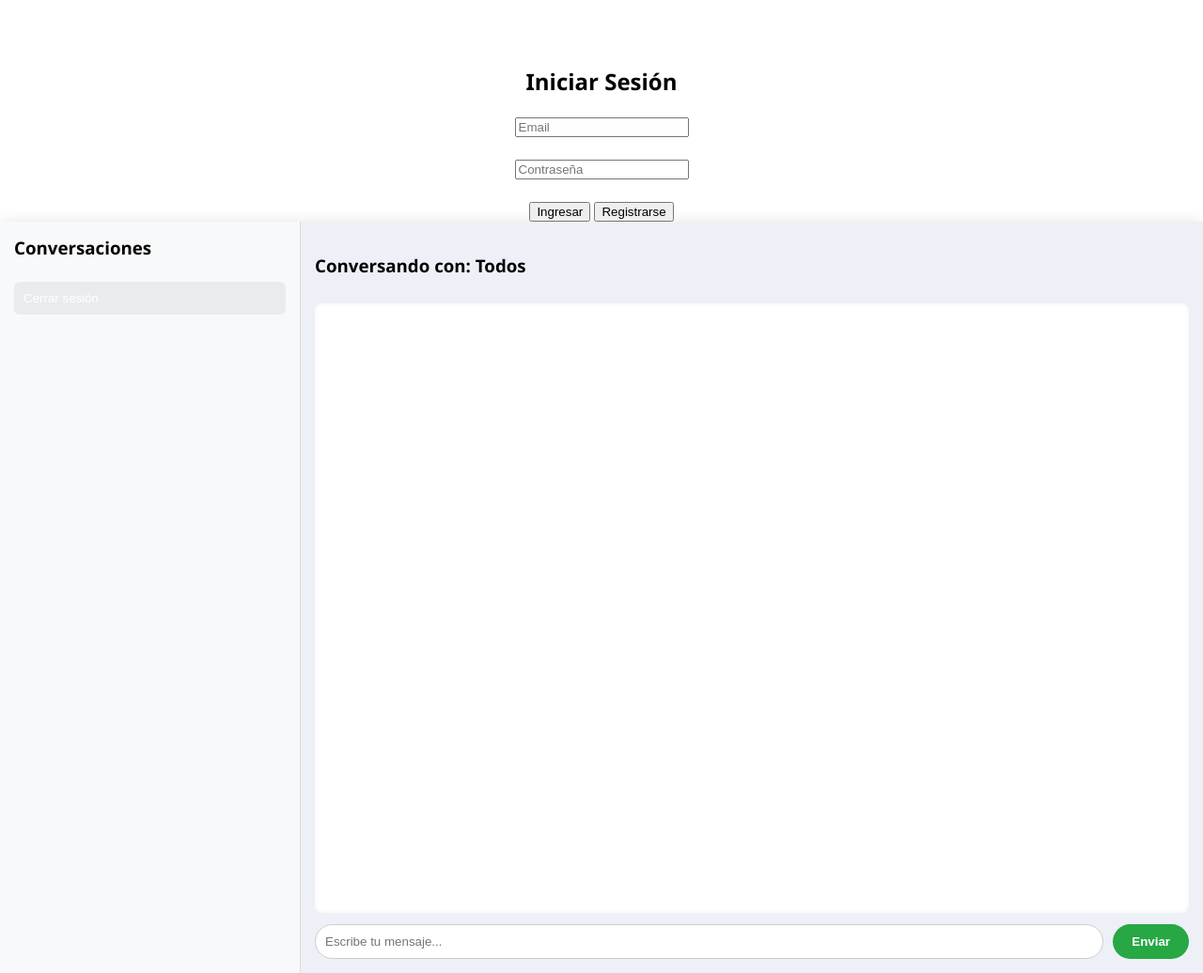
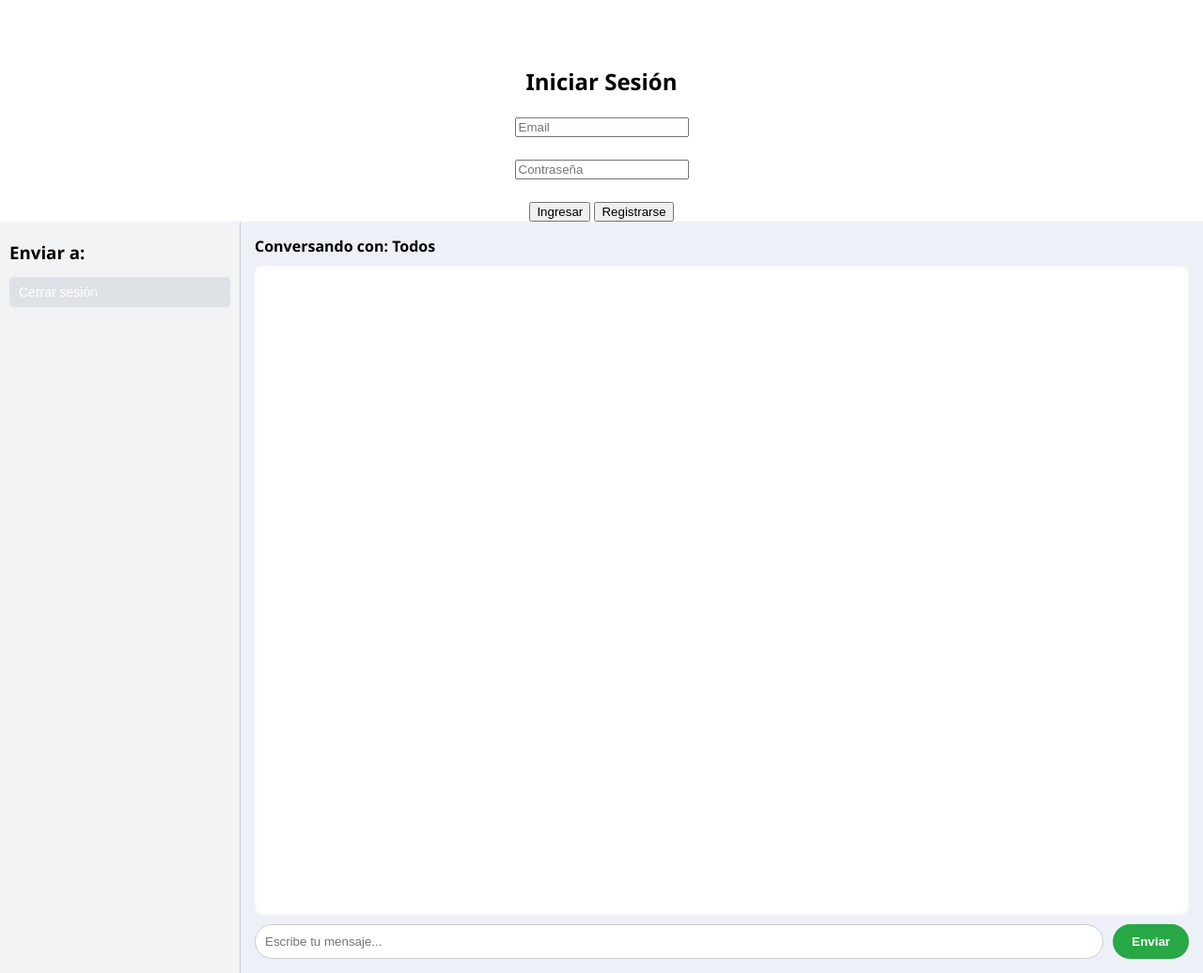
Before and after one commit to JosephPineda08/chat_encryptado, a plain HTML site: page client/index.html in a window 1280 px wide. Shown: the whole page at 94% size. Drawn offline with nearby package versions, Linux system fonts and the light colour scheme.

Commit message:
UI: estructura completa tipo WhatsApp

```diff
--- a/client/index.html
+++ b/client/index.html
@@ -25,39 +25,37 @@
 
     #chat {
       display: flex;
-      flex-direction: row;
       height: 100vh;
       width: 100vw;
       background: white;
-      box-shadow: 0 0 15px rgba(0,0,0,0.1);
     }
 
     #usuarios {
-      width: 25%;
+      width: 20%;
+      background: #f1f3f5;
+      padding: 10px;
       overflow-y: auto;
-      background: #f8f9fa;
-      border-right: 1px solid #ddd;
-      padding: 15px;
+      border-right: 1px solid #ccc;
     }
 
     #usuarios h3 {
-      margin-top: 0;
+      margin: 10px 0;
     }
 
     #usuarios button {
       width: 100%;
-      padding: 10px;
-      margin: 5px 0;
-      background: #e9ecef;
+      padding: 8px 10px;
+      margin: 4px 0;
+      background: #dee2e6;
       border: none;
-      border-radius: 6px;
+      border-radius: 5px;
+      font-size: 14px;
+      cursor: pointer;
       text-align: left;
-      cursor: pointer;
-      font-weight: 500;
     }
 
     #usuarios button:hover {
-      background-color: #dee2e6;
+      background-color: #ced4da;
     }
 
     #panel-chat {
@@ -69,8 +67,8 @@
     }
 
     #topbar {
+      font-weight: bold;
       margin-bottom: 10px;
-      font-weight: bold;
     }
 
     #mensajes {
@@ -91,7 +89,6 @@
       border-radius: 18px;
       word-wrap: break-word;
       font-size: 14px;
-      position: relative;
     }
 
     .mensaje.entrante {
@@ -116,7 +113,7 @@
 
     #inputArea {
       display: flex;
-      padding-top: 12px;
+      padding-top: 10px;
       gap: 10px;
     }
 
@@ -146,7 +143,7 @@
       background-color: #dc3545;
       color: white;
       border: none;
-      padding: 10px 16px;
+      padding: 8px 12px;
       border-radius: 6px;
       cursor: pointer;
       width: 100%;
@@ -173,15 +170,15 @@
   <div id="chat">
     <!-- Lista de usuarios -->
     <div id="usuarios">
-      <h3>Conversaciones</h3>
-      <!-- Se llena desde app.js -->
+      <h3>Enviar a:</h3>
+      <!-- Botones se insertan desde JS -->
       <button id="btnLogout">Cerrar sesión</button>
     </div>
 
-    <!-- Panel de chat -->
+    <!-- Panel de conversación -->
     <div id="panel-chat">
       <div id="topbar">
-        <h3>Conversando con: <span id="nombreReceptor">Todos</span></h3>
+        Conversando con: <span id="nombreReceptor">Todos</span>
       </div>
 
       <div id="mensajes"></div>
```
